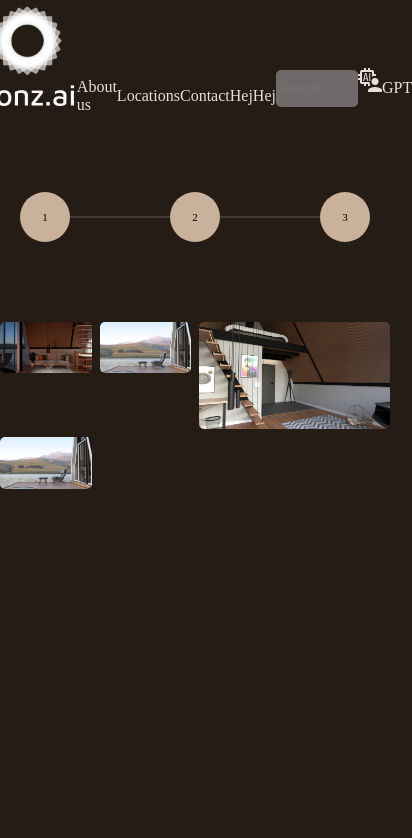
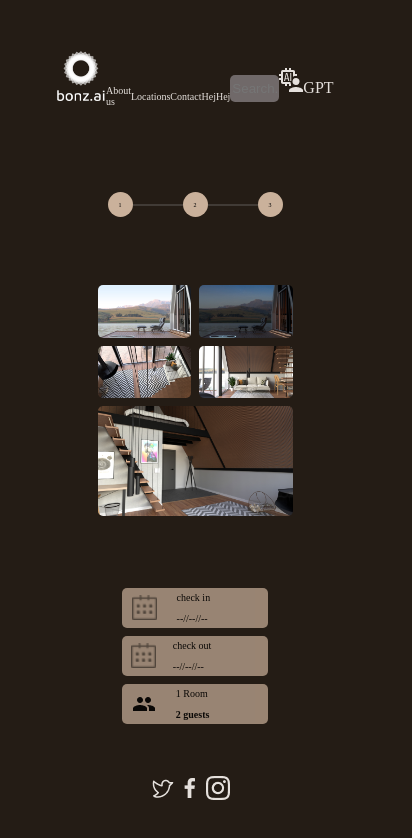
Before and after one commit to plindstromm/UX-inl-mning, a plain HTML site: page second.html in a window 390 px wide. Shown: the whole page, 412 px wide, since content can reach past the window. Drawn offline with Linux system fonts and the light colour scheme; a web font is replaced by a local one.

Commit message:
responsivetet

```diff
--- a/components.css
+++ b/components.css
@@ -99,10 +99,7 @@ header p{
     align-items: center;
     font-family: Kaisei HarunoUmi;
     font-size: 11px;
-
 }
-
-
 
 .scroll-line{
     width: 100px;
@@ -120,6 +117,7 @@ header p{
     display: flex;
     align-items: center;
     justify-content: space-around;
+    margin: .25rem;
 }
 
 .calendar-img{
@@ -129,6 +127,46 @@ header p{
 
 .calendar-text{
     font-size: 10px;
-    font-weight: 900;
+    font-weight: 200;
     margin-right: 3rem;
 }
+
+.calendar-container{
+    display: flex;
+
+}
+
+
+@media (max-width:750px){
+    header a{
+        font-size: 10px;
+        }
+        .header-icon{
+            height: 50px;
+            width: 50px;
+            margin-top: 2.5rem;
+        }
+        .header-search{
+            width: 45px;
+            height: 25px;
+        }
+
+        .header p{
+            margin-right: 0;
+        }
+}
+
+@media (max-width:500px){
+    .scroll-circle{
+        width: 25px;
+        height: 25px;
+        font-size: 6px;
+
+    }
+    .scroll-line{
+        width: 50px;
+    }
+    .calendar-container{
+        flex-direction: column;
+    }
+}
--- a/second.css
+++ b/second.css
@@ -14,10 +14,24 @@ body{
 
 main{
     max-width: 1200px;
+   display: flex;
+   margin-top: 4rem;
+}
+
+.main-left{
+    max-width: 50%;
     display: grid;
-    grid-template-columns: repeat(4, 1fr);
+    grid-template-columns: repeat(2, 1fr);
     gap: .5rem;
-    margin-top: 5rem;
+    margin: 0.25rem;
+}
+
+.main-right{
+    max-width: 50%;
+    display: grid;
+    grid-template-columns: repeat(2, 1fr);
+    gap: .5rem;
+    margin: 0.25rem;
 }
 
 .grid-img{
@@ -28,5 +42,28 @@ main{
 .grid-img-large{
     border-radius: 5px;
     width: 100%;
-    grid-column: 3/ span 2;
+    grid-column: 1/ span 2;
+
+    object-fit: cover;
+    height: 100%;
 }
+
+.calendar-container{
+    margin-top: 4rem;
+}
+
+.socials{
+    align-self: flex-end;
+    margin: 3rem 10rem 4rem 0;
+}
+
+.calendar-text span{
+    font-weight: bold;
+}
+
+@media (max-width:500px){
+    main{
+        flex-direction: column;
+        align-items: center;
+    }
+}
--- a/second.html
+++ b/second.html
@@ -31,15 +31,49 @@
       </section>
 
       <main>
-        <img class="grid-img" src="/img/05-night.jpg" alt="">
+       <section class="main-left">
         <img class="grid-img" src="/img/day9.jpg" alt="">
-        <img class="grid-img-large" src="/img/stair-day.jpg" alt="">
-        <img class="grid-img" src="/img/day9.jpg" alt="">
+        <img class="grid-img" src="/img/09-night 1.png" alt="">
+        <img class="grid-img" src="/img/upstairday.jpg" alt="">
+        <img class="grid-img" src="/img/sofa-day.jpg" alt="">
 
 
 
 
+       </section>
+       <section class="main-right">
+        <img class="grid-img-large" src="/img/stair-day.jpg" alt="">
+
+       </section>
       </main>
+      <aside class="calendar-container">
+        <section class="calendar">
+          <img class="calendar-img" src="/img/calender.png" alt="">
+            <div class="calendar-text">
+            <p>check in</p>
+            <p>--//--//--</p>
+          </div>
+        </section>
+        <section class="calendar">
+          <img class="calendar-img" src="/img/calender.png" alt="">
+            <div class="calendar-text">
+            <p>check out</p>
+            <p>--//--//--</p>
+          </div>
+        </section>
+        <section class="calendar">
+          <img class="calendar-img-second" src="/img/2men.png" alt="">
+            <div class="calendar-text">
+            <p>1 Room</p>
+            <p><span>2 guests</span></p>
+          </div>
+        </section>
+      </aside>
+      <aside class="socials">
+        <img class="socials-twitter" src="img/ph_twitter-logo.png" alt="">
+        <img class="socials-facebook" src="img/uil_facebook-f.png" alt="">
+        <img class="socials-insta" src="/img/Vector-insta.png" alt="">
+    </aside>
 
 </body>
 </html>
```
Also changed, not shown: components.html (+16 -2 lines).
